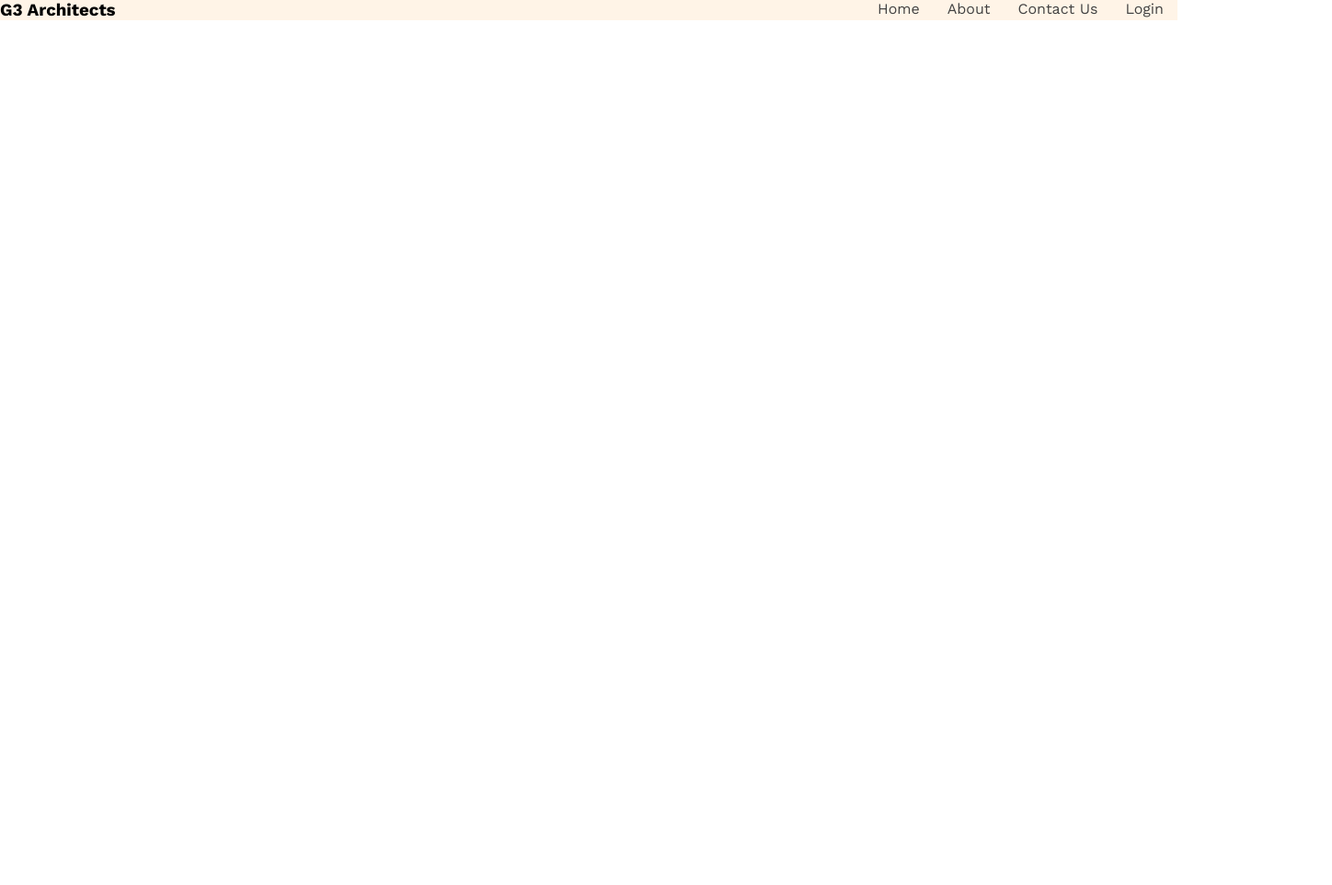
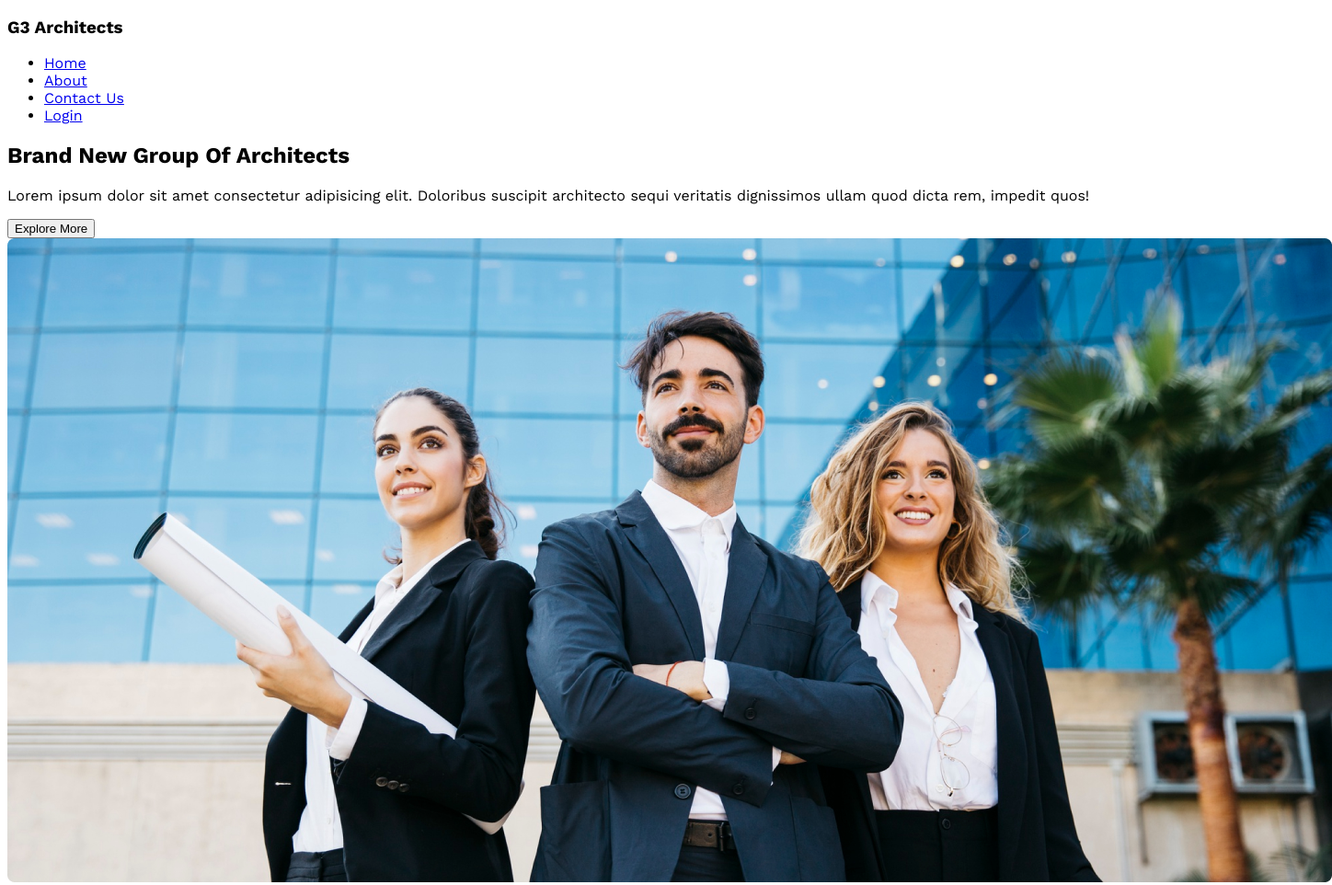
Before and after one commit to mah-fuz7/G3-Architects, a plain HTML site: page index.html in a window 1280 px wide. Shown: the whole page at 92% size, 1448 px wide, since content can reach past the window. Before the commit the page ends 800 px from the top, so only its background shows below. Drawn offline with nearby package versions, Linux system fonts and the light colour scheme.

Commit message:
new start

```diff
--- a/index.html
+++ b/index.html
@@ -22,6 +22,15 @@
     </ul>
 </div>
         </nav>
+        <div class="banner-content">
+            <h2 class="banner-title">Brand New Group Of Architects</h2>
+            <p class="banner-subtitle">Lorem ipsum dolor sit amet consectetur adipisicing elit. Doloribus suscipit architecto sequi veritatis dignissimos ullam quod dicta rem, impedit quos!</p>
+
+        </div>
+         <button class="primary-btn">Explore More</button>
+        <div class="banner-img">
+            <img src="G3- Architects/images/banner.png" alt="">
+        </div>
     </header>
 </body>
 </html>
--- a/style.css
+++ b/style.css
@@ -5,28 +5,3 @@
   font-weight: 400;
   font-style: normal;
 }
-*{
-  margin: 0;
-  padding: 0;
-}
-/* shared style */
-.display-flex{
-    display: flex;
-}
-header{
-  background-color: #FFF4E7;
-}
-.navbar{
-  justify-content: space-between;
-}
-.nav-items{
-    list-style: none;
-
-}
-.nav-items a{
-  text-decoration: none;
-  margin:15px;
-  color: #424242;
- font-family:"work sans",'Times New Roman', Times, serif;
-
-}
```
